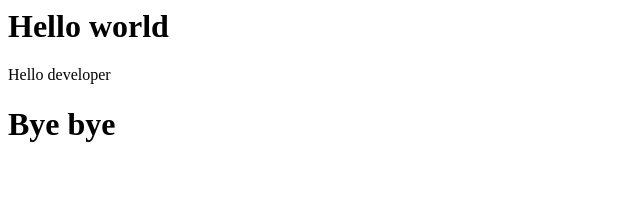
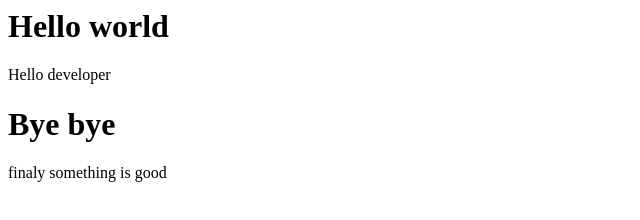
Before and after one commit to imneeteeshyadav98/automate, a plain HTML site: page index.html in a window 1280 px wide. Shown: the whole page, without its empty margins (0-640 px from the left). Drawn offline with Linux system fonts and the light colour scheme.

Commit message:
lets try

```diff
--- a/index.html
+++ b/index.html
@@ -1,3 +1,4 @@
 <h1>Hello world</h1>
 Hello developer
 <h1>Bye bye</h1>
+<p>finaly something is good</p>
```
